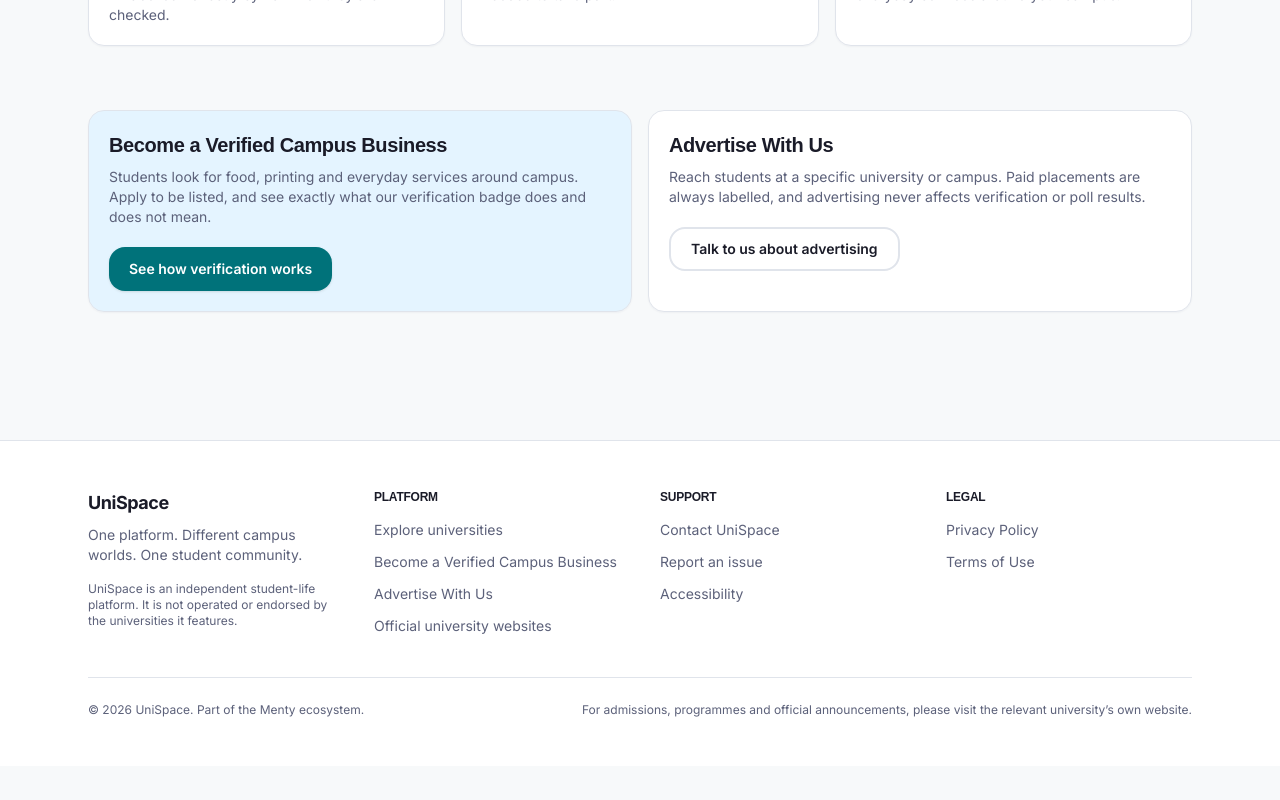
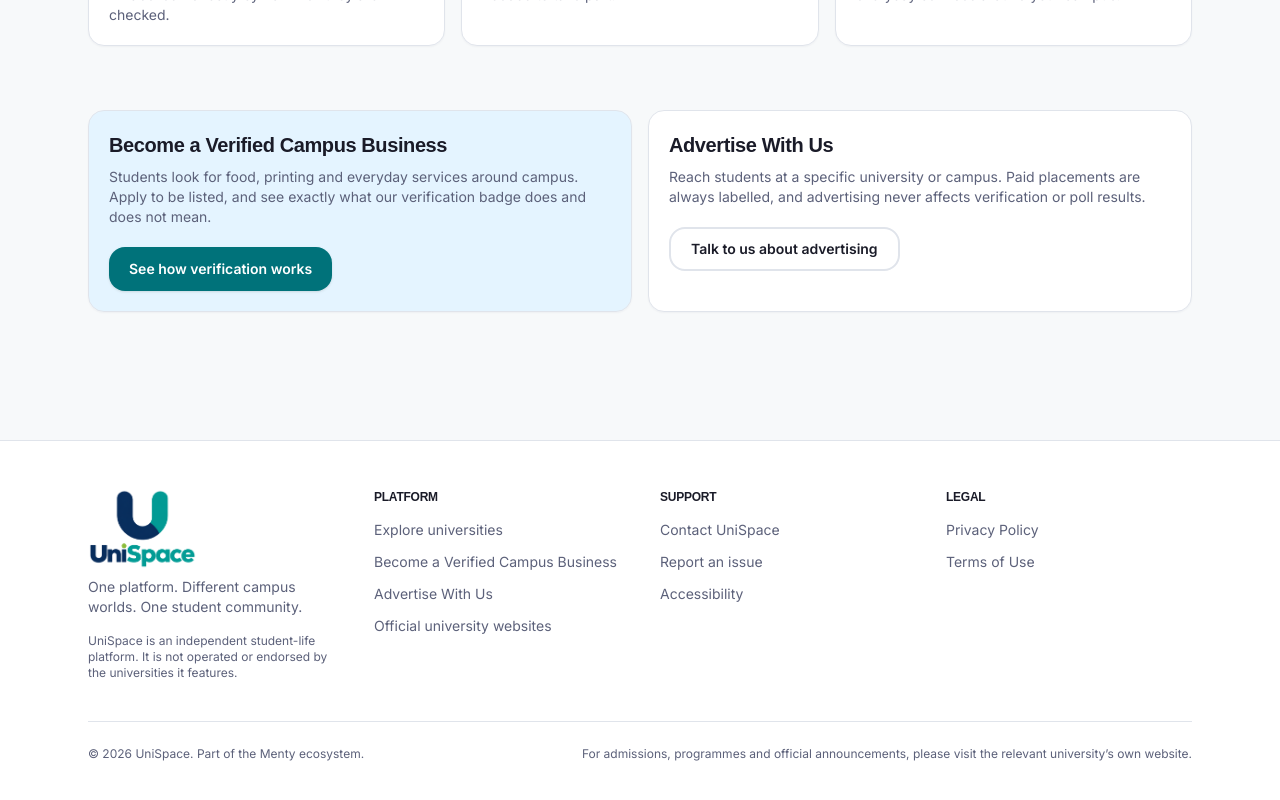
Before and after one commit to muwemindovie23-creator/unispace, a Next.js app: page / in a window 1280 px wide. Shown: the part 1523-2323 px from the top of the page. Before the commit the page ends 2289 px from the top, so only its background shows below. Built offline with nearby package versions, Linux system fonts and the light colour scheme; no server answers; the database is empty; a web font is replaced by a local one.

Commit message:
Insert UniSpace logo in site footer
Added an Image component to display the UniSpace logo.

```diff
--- a/src/components/site/site-footer.tsx
+++ b/src/components/site/site-footer.tsx
@@ -1,3 +1,4 @@
+import Image from 'next/image'
 import Link from 'next/link'
 
 import { Container } from '@/components/ui/primitives'
@@ -30,7 +31,8 @@
       <Container className="py-12">
         <div className="grid gap-10 sm:grid-cols-2 lg:grid-cols-4">
           <div>
-            <p className="text-lg font-extrabold tracking-tight text-content">UniSpace</p>
+            <Image src="/logo.png" alt="UniSpace" width={940} height={690} className="h-20 w-auto" />
+
             <p className="mt-2 max-w-xs text-sm text-content-muted">
               One platform. Different campus worlds. One student community.
             </p>
```
